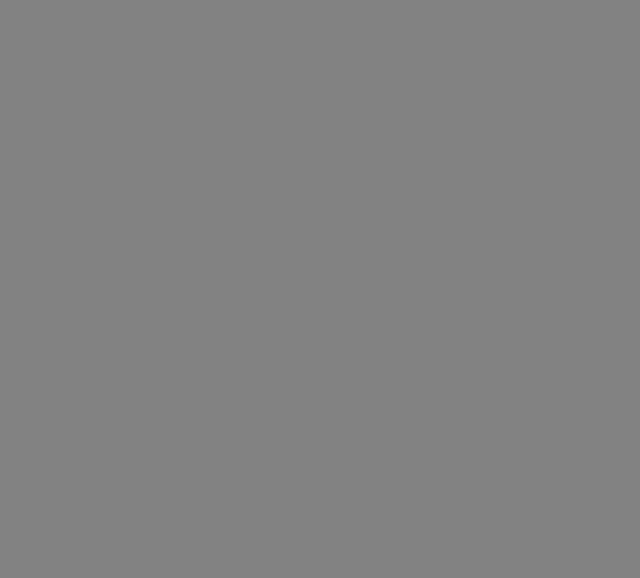
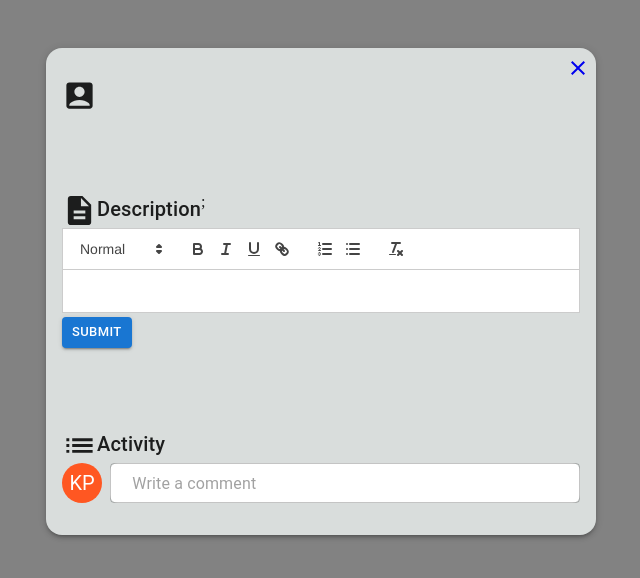
Before and after one commit to Ankush123rai/React-Kanban_Board, a React (Vite) app: page /description/1 in a window 1280 px wide. Before the commit this address had no page. Shown: the top 578 px of the page, without its empty margins (338-978 px from the left). Built offline with nearby package versions, Linux system fonts and the light colour scheme.

Commit message:
'no changes

```diff
--- a/src/components/description/Description.jsx
+++ b/src/components/description/Description.jsx
@@ -19,7 +19,7 @@ import { Link } from 'react-router-dom';
 
 
 export default function Description(){
-  const [title, setTitle] = useState(title);
+  const [title, setTitle] = useState(window.t);
   const [editing, setEditing] = useState(false);
 
 
```
